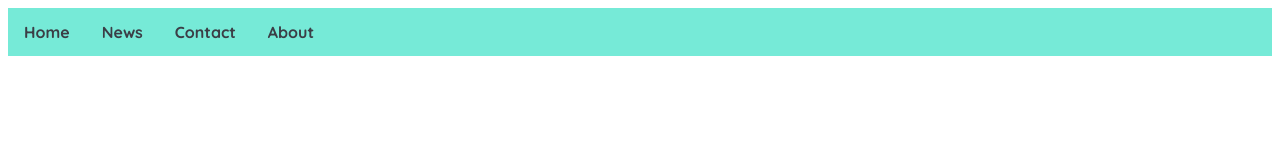
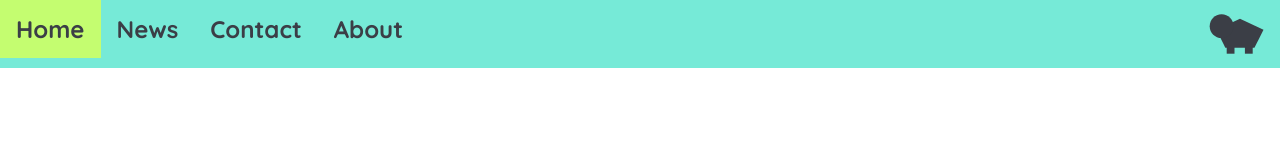
Before and after one commit to AmTurtle/randomSite, a plain HTML site: page index.html in a window 1280 px wide. Drawn offline with Linux system fonts and the light colour scheme.

Commit message:
navbar customization and logo on right side

```diff
--- a/index.html
+++ b/index.html
@@ -11,13 +11,25 @@
     <title>Document</title>
 </head>
 <body>
-
-    <ul id="nar-bar">
-        <li><a class="active" href="#home">Home</a></li>
+    <ul class="topnav">
+        <li><a href="#home">Home</a></li>
         <li><a href="#news">News</a></li>
         <li><a href="#contact">Contact</a></li>
         <li><a href="#about">About</a></li>
-    </ul>
+        <li class="right"><a>
+            <svg version="1.2" xmlns="http://www.w3.org/2000/svg" viewBox="0 0 550 400" width="55" height="40">
+                <style>
+                    .s0 { fill: #3b3e46 }
+                </style>
+                <g id="AmTurtleLogo">
+                    <path id="Shell" class="s0" d="m309.8 48l235.2 110.6-90.4 179h-291.1l-89.5-179z"/>
+                    <path id="Back Leg" class="s0" d="m359 314h78v83h-78z"/>
+                    <path id="Front Leg" class="s0" d="m177 314h78v83h-78z"/>
+                    <path id="Head" class="s0" d="m126 241c-65.8 0-119-53.2-119-119 0-65.8 53.2-119 119-119 65.8 0 119 53.2 119 119 0 65.8-53.2 119-119 119z"/>
+                </g>
+            </svg>
+        </a></li>
+      </ul>
 
 </body>
 </html>
--- a/styles.css
+++ b/styles.css
@@ -3,31 +3,41 @@
     --BahamaBlue: #76ead7;
     --EasyBlack: #3b3e46;
 }
+   /* font-family: 'Quicksand', sans-serif; */
 
+body {margin: 0;}
 
-
-ul {
+ul.topnav {
     font-family: 'Quicksand', sans-serif;
     font-weight: 700;
+    font-size: 1.5rem;
+    text-align: center;
+    vertical-align: middle;
     list-style-type: none;
     margin: 0;
     padding: 0;
     overflow: hidden;
     background-color: var(--BahamaBlue);
+
 }
 
-li {
-    float: left;
-}
+ul.topnav li {float: left;}
 
-li a {
-    display: block;
+ul.topnav li a {
+    display: flex;
     color: var(--EasyBlack);
     text-align: center;
     padding: 14px 16px;
     text-decoration: none;
 }
 
-li a:hover {
-    background-color: var(--CartoonLime);
+ul.topnav li a:hover:not(.active) {background-color: var(--CartoonLime);}
+
+/* ul.topnav li a.active {background-color: var(--CartoonLime);} */
+
+ul.topnav li.right {float: right;}
+
+@media screen and (max-width: 600px) {
+  ul.topnav li.right,
+  ul.topnav li {float: none;}
 }
```
